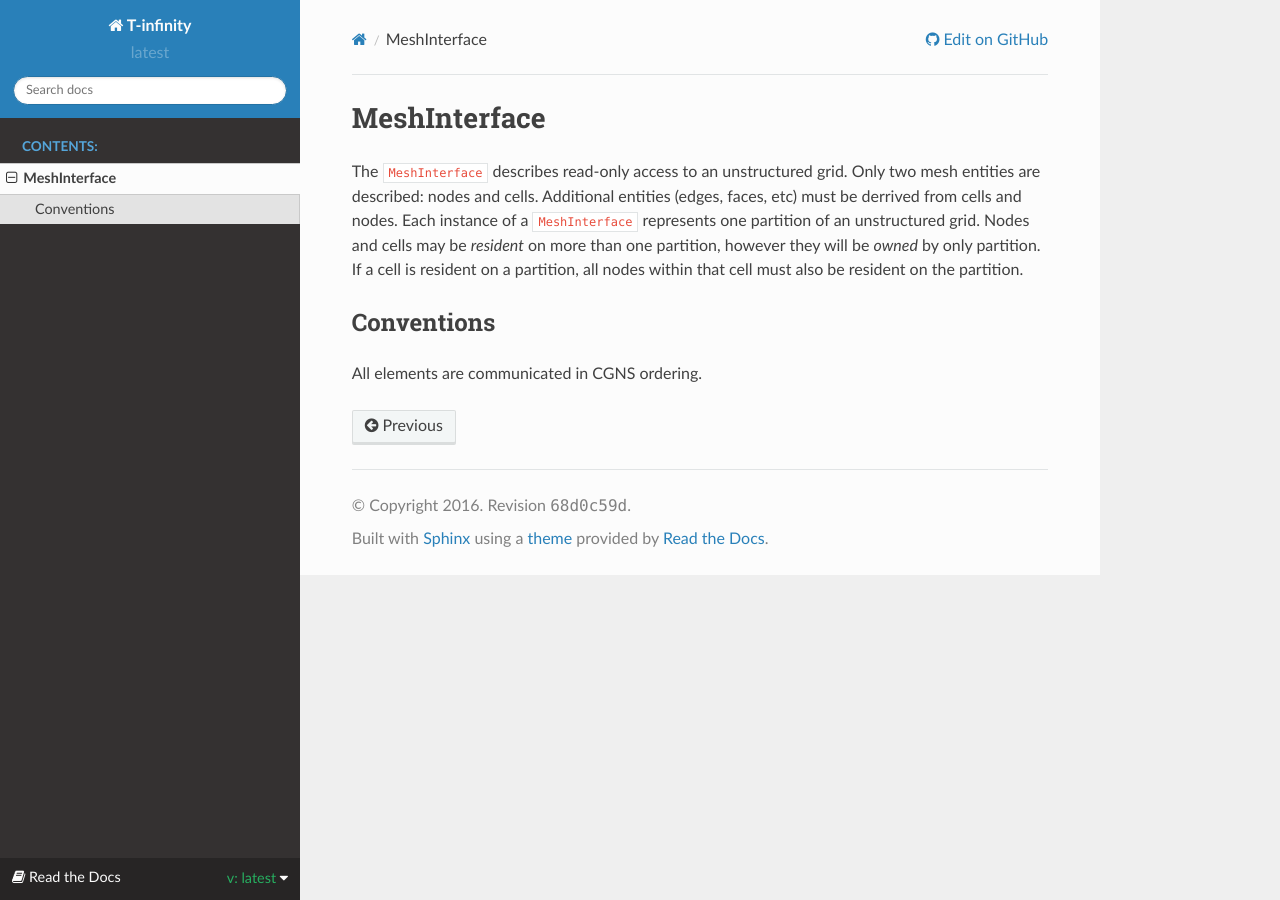
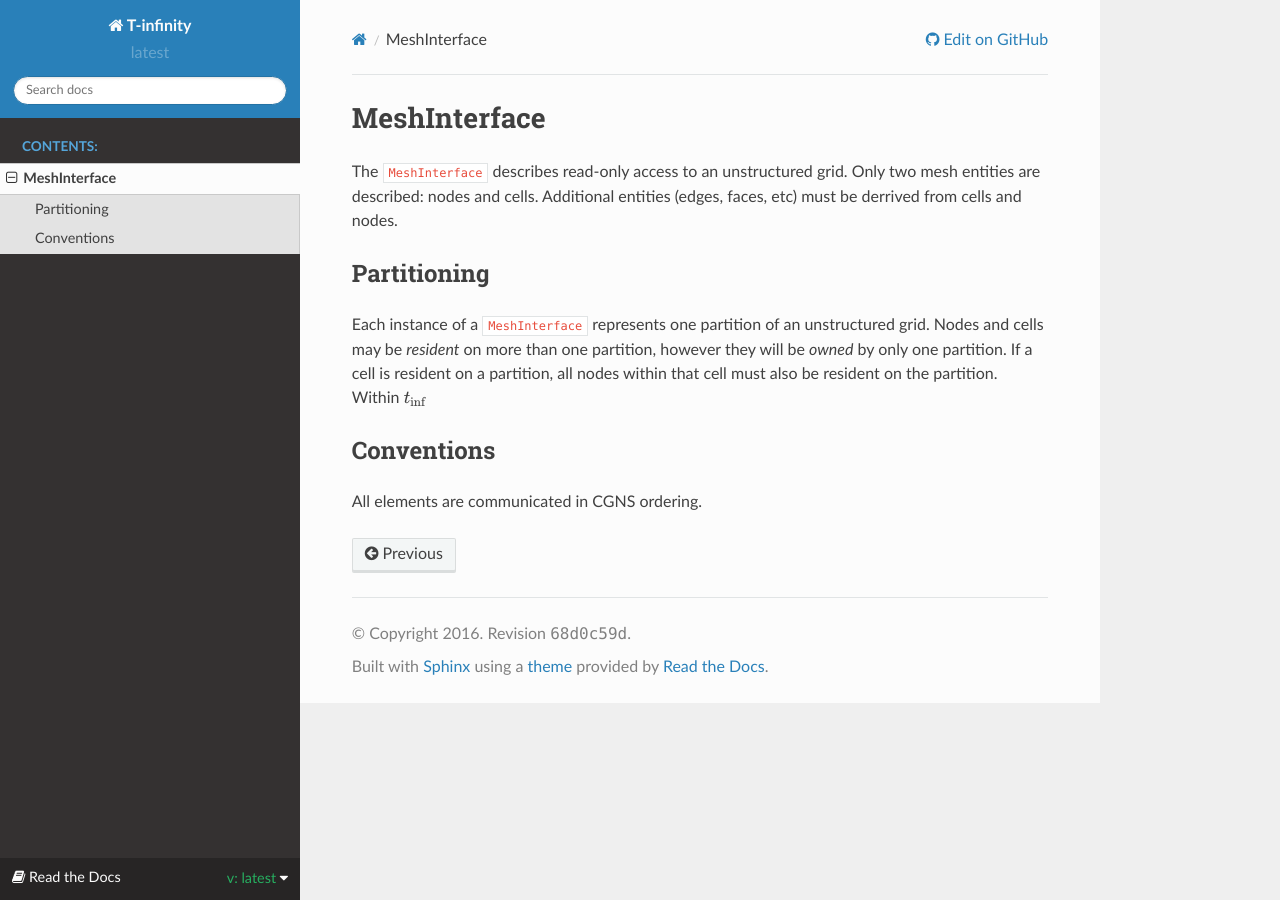
Before and after one commit to T-infinity/T-infinity-docs, a Sphinx documentation site: the page built from docs/mesh.rst, in a window 1280 px wide. Built offline with Sphinx 7.4.7 and the Read the Docs theme 2.0.0, drawn with Linux system fonts in a browser that asks for light colours.

Commit message:
To add math maybe

```diff
--- a/docs/conf.py
+++ b/docs/conf.py
@@ -150,5 +150,6 @@ else:
 # Add custom RTD extension
 if 'extensions' in globals():
     extensions.append("readthedocs_ext.readthedocs")
+    extensions.append("sphinx.ext.jsmath");
 else:
-    extensions = ["readthedocs_ext.readthedocs"]
+    extensions = ["readthedocs_ext.readthedocs", "sphinx.ext.jsmath"]
--- a/docs/mesh.rst
+++ b/docs/mesh.rst
@@ -3,10 +3,14 @@ MeshInterface
 The ``MeshInterface`` describes read-only access to an unstructured grid.
 Only two mesh entities are described: nodes and cells.
 Additional entities (edges, faces, etc) must be derrived from cells and nodes.
+
+Partitioning
+------------
+
 Each instance of a ``MeshInterface`` represents one partition of an unstructured grid.
 Nodes and cells may be *resident* on more than one partition, however they will be *owned*
-by only partition.  If a cell is resident on a partition, all nodes within that cell must
-also be resident on the partition.
+by only one partition.  If a cell is resident on a partition, all nodes within that cell must
+also be resident on the partition. Within :math:`t_{\inf}`
 
 
 Conventions
```
